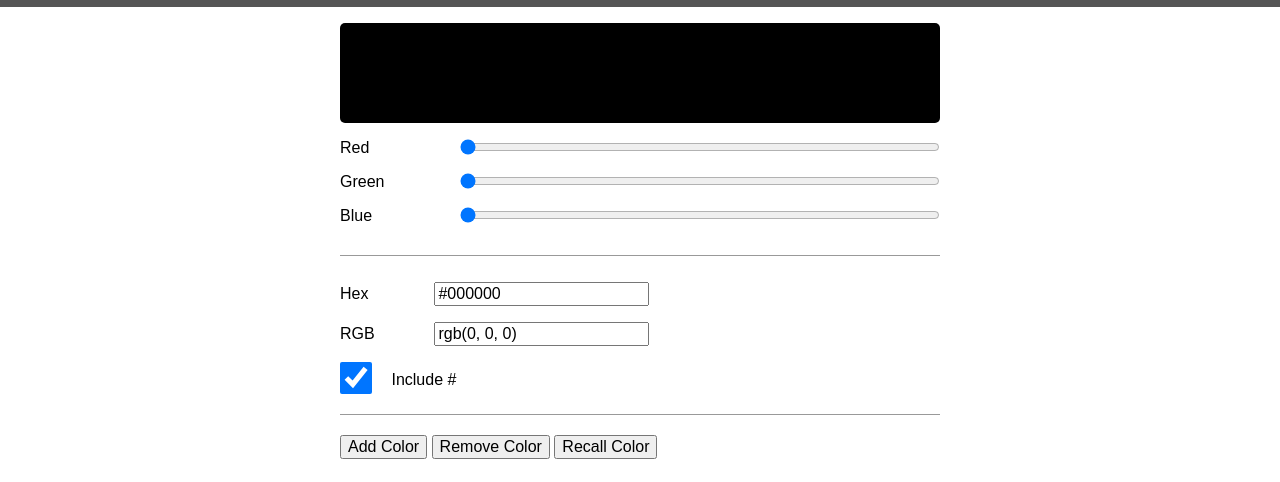
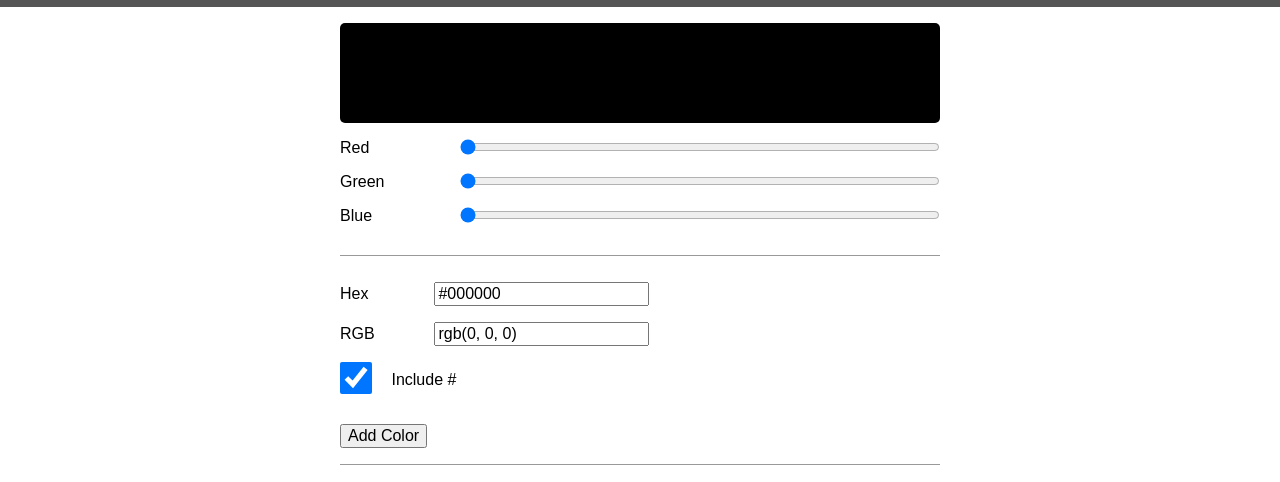
Before and after one commit to tfmertz/colorPicker, a plain HTML site: page index.html in a window 1280 px wide. Shown: the part 46-528 px from the top of the page. Drawn offline with Linux system fonts and the light colour scheme.

Commit message:
Add clearAll button

```diff
--- a/index.html
+++ b/index.html
@@ -55,6 +55,10 @@
           <label for="addHash">Include #</label>
         </p>
 
+        <p>
+          <button class="clearAll">Add Color</button>
+        </p>
+
       </div>
 
       <div class="colorPalette">
```
